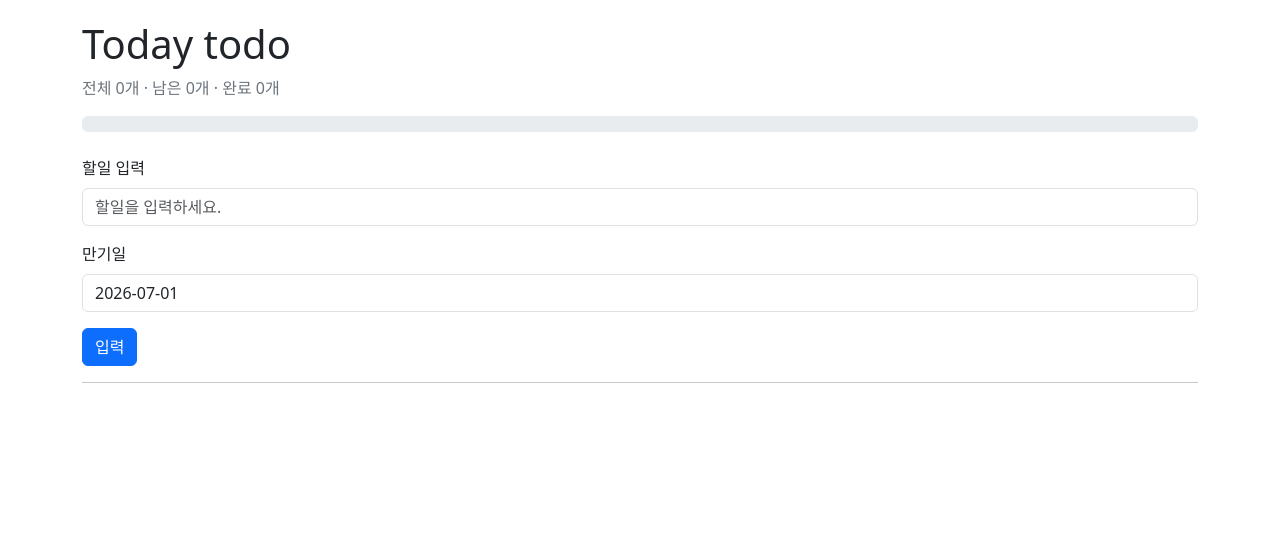
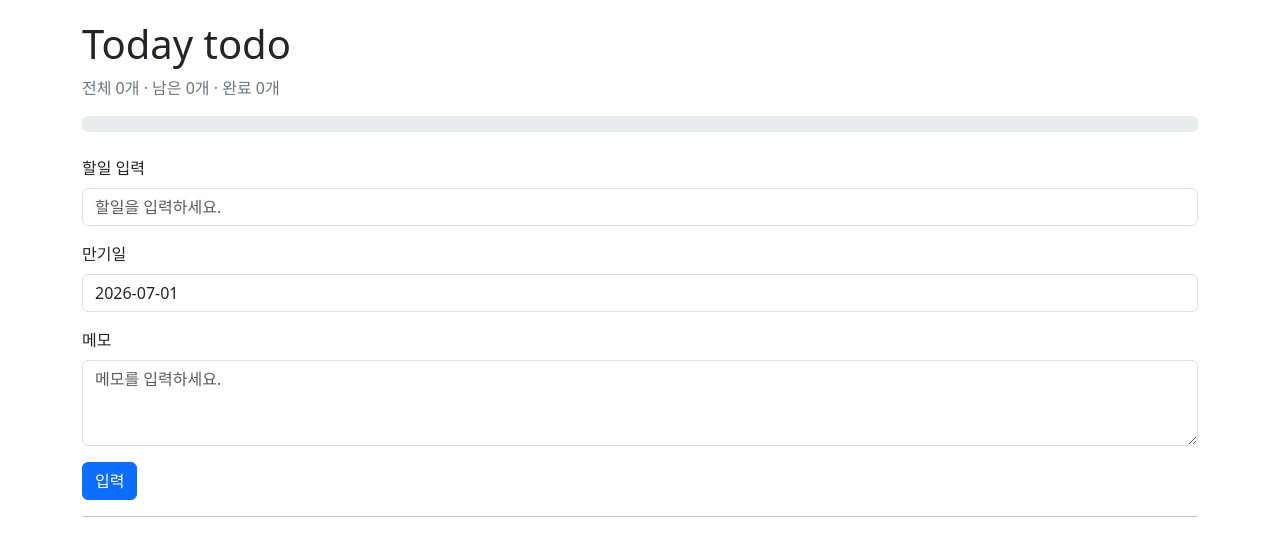
Before and after one commit to yoonji220/react_todo_list_ls, a React (Vite) app: page / in a window 1280 px wide. Shown: the top 556 px of the page. Built offline with nearby package versions, Linux system fonts and the light colour scheme.

Commit message:
feat: add memo field to todo creation and update functionality

```diff
--- a/src/App.jsx
+++ b/src/App.jsx
@@ -32,12 +32,13 @@ function App() {
     return maxId + 1;
   }, [todo]);
 
-  const addTodo = (title, due) => {
+  const addTodo = (title, due, memo) => {
     const newTodo = {
       id: nextId,
       title,
       checked: false,
       due,
+      memo,
     };
 
     setTodo(prev => [...prev, newTodo]);
@@ -54,10 +55,12 @@ function App() {
     setTodo(prev => prev.filter(item => item.id !== _id));
   };
 
-  const updateTodo = (_id, _title, _due) => {
+  const updateTodo = (_id, _title, _due, _memo) => {
     setTodo(prev =>
       prev.map(item =>
-        item.id === _id ? { ...item, title: _title, due: _due } : item,
+        item.id === _id
+          ? { ...item, title: _title, due: _due, memo: _memo }
+          : item,
       ),
     );
   };
@@ -80,8 +83,9 @@ function App() {
         <Form
           onSubmit={e => {
             e.preventDefault();
-            addTodo(e.target.todo.value, formatDate(date));
+            addTodo(e.target.todo.value, formatDate(date), e.target.memo.value);
             inputRef.current.value = "";
+            e.target.memo.value = "";
             setDate(new Date());
           }}
         >
@@ -101,6 +105,15 @@ function App() {
               onChange={date => setDate(date)}
               dateFormat="yyyy-MM-dd"
               className="form-control w-100"
+            />
+          </Form.Group>
+          <Form.Group className="mb-3" controlId="memoInput">
+            <Form.Label>메모</Form.Label>
+            <Form.Control
+              as="textarea"
+              rows={3}
+              name="memo"
+              placeholder="메모를 입력하세요."
             />
           </Form.Group>
           <Button type="submit" variant="primary">
--- a/src/Todo.jsx
+++ b/src/Todo.jsx
@@ -9,6 +9,7 @@ export default function Todo({ data, checkUpdate, deleteTodo, updateTodo }) {
   const [mode, setMode] = useState("read");
   const [title, setTitle] = useState(data.title);
   const [dueDate, setDueDate] = useState(data.due ? new Date(data.due) : null);
+  const [memo, setMemo] = useState(data.memo || "");
 
   const handleChecked = () => {
     const value = !isChecked;
```
